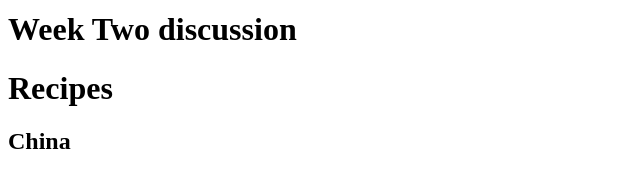
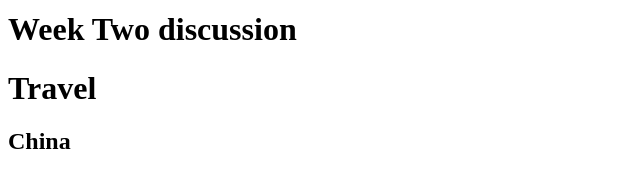
Before and after one commit to miccn/ccp_mobile_w24, a plain HTML site: page travel.html in a window 1280 px wide. Shown: the part 124-296 px from the top of the page, 0-640 px from the left. Drawn offline with Linux system fonts and the light colour scheme.

Commit message:
minor typo

```diff
--- a/travel.html
+++ b/travel.html
@@ -20,7 +20,7 @@
 
     </header>
     <main id="main">
-        <h1>Recipes</h1>
+        <h1>Travel</h1>
         <div>
             <h2>China</h2>
             <img src="images/china.jpeg" width = "400" alt="Picture of china">
```
